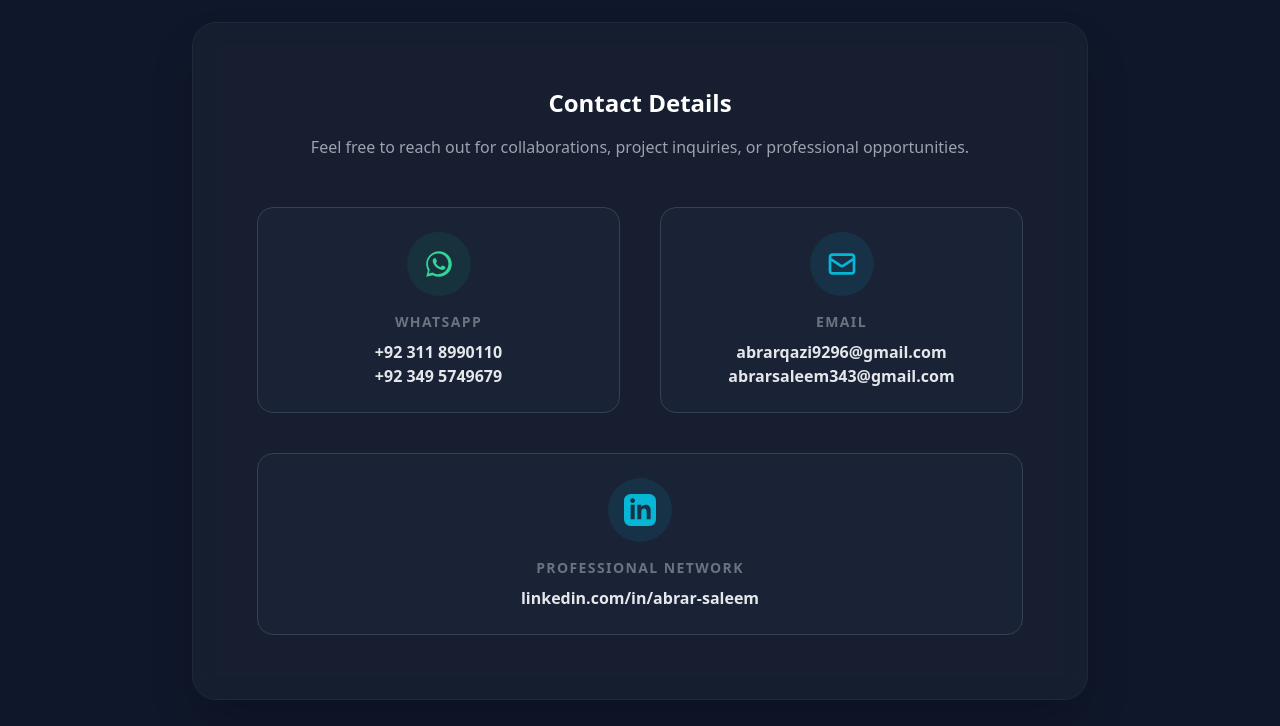
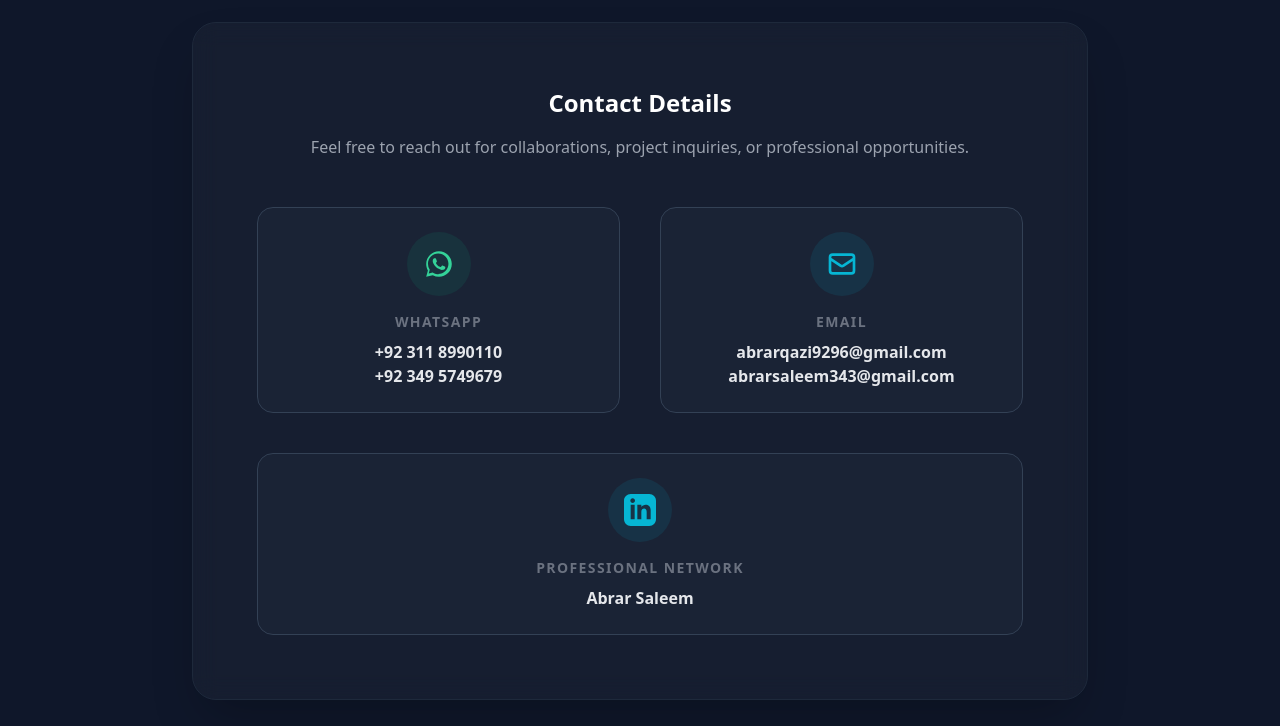
Before and after one commit to Abrarsaleem786/Portofolio, a plain HTML site: page contact.html in a window 1280 px wide. Shown: the part 226-952 px from the top of the page. Drawn offline with nearby package versions, Linux system fonts and the light colour scheme.

Commit message:
updated linkedin text

```diff
--- a/contact.html
+++ b/contact.html
@@ -120,7 +120,7 @@
                             </svg>
                         </div>
                         <p class="text-sm text-gray-500 uppercase font-bold tracking-widest mb-2">Professional Network</p>
-                        <a href="https://linkedin.com/in/abrar-saleem" target="_blank" class="text-gray-200 font-semibold hover:text-cyan-400 transition">linkedin.com/in/abrar-saleem</a>
+                        <a href="https://linkedin.com/in/abrar-saleem" target="_blank" class="text-gray-200 font-semibold hover:text-cyan-400 transition">Abrar Saleem</a>
                     </div>
                 </div>
             </div>
```
